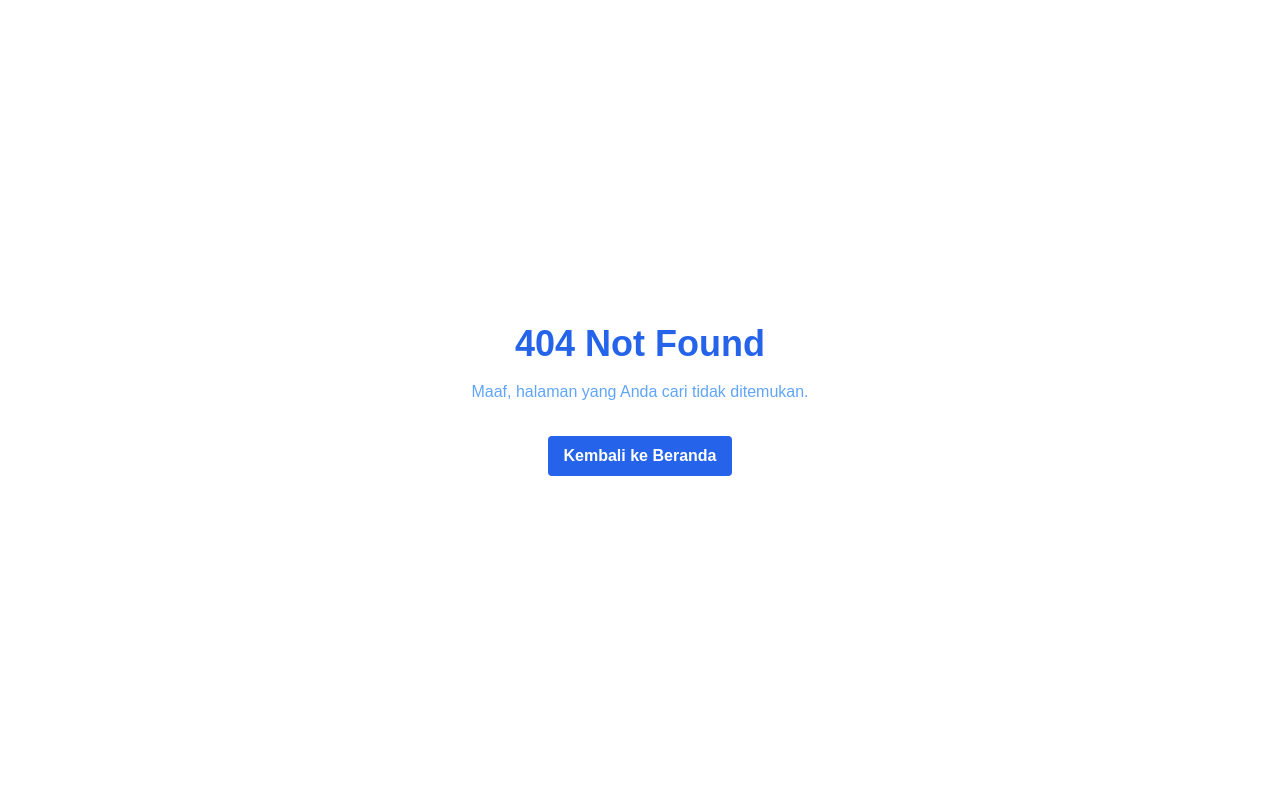
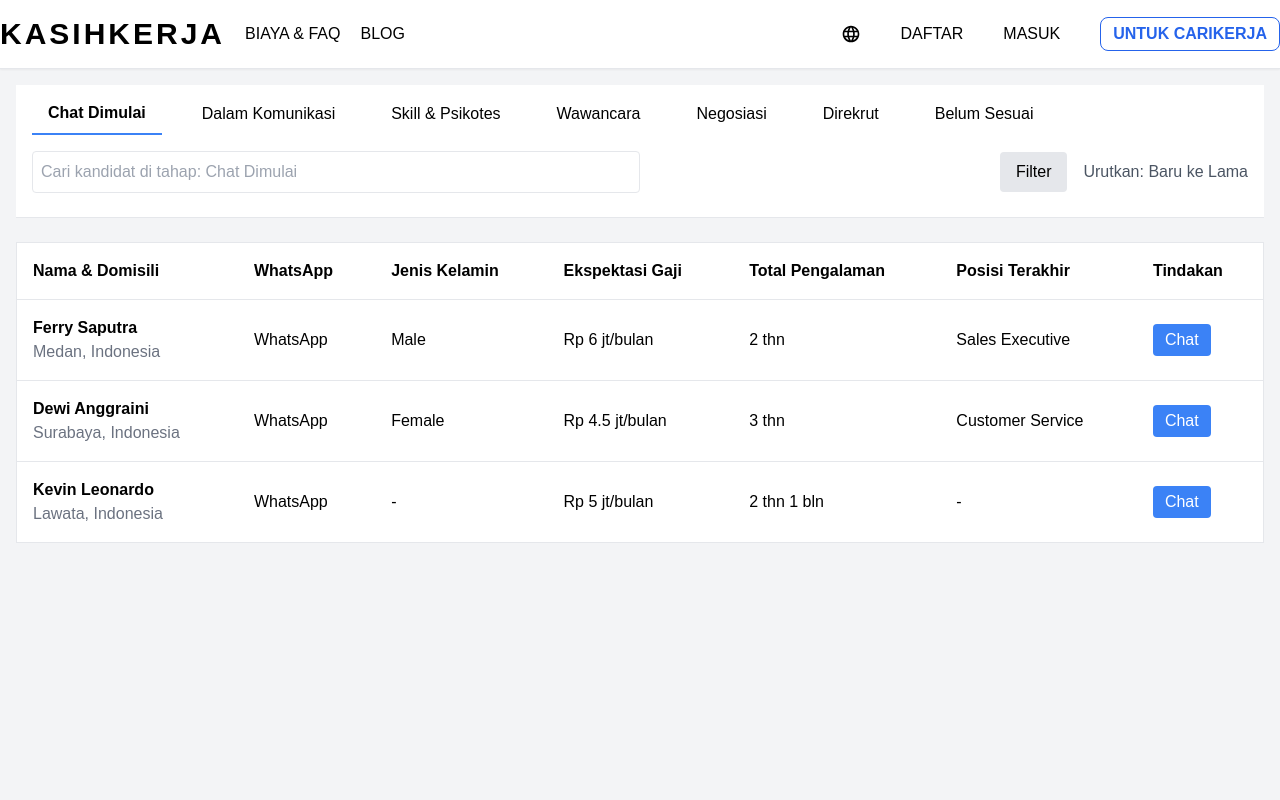
Before and after one commit to kangzBredz04/carikerja, a React (Vite) app in the folder frontend/: page /employe/candidate in a window 1280 px wide. Before the commit this address had no page. Shown: the top 800 px of the page. Built offline with nearby package versions, Linux system fonts and the light colour scheme; no server answers; a web font is replaced by a local one.

Commit message:
update project

```diff
--- a/frontend/src/components/JobCardDashboard.tsx
+++ b/frontend/src/components/JobCardDashboard.tsx
@@ -2,7 +2,7 @@ import { Job } from "../types/Job";
 import { FaClock, FaCalendarAlt } from "react-icons/fa";
 import { IoLocationSharp } from "react-icons/io5";
 import { api } from "../utils";
-import { useNavigate } from "react-router-dom";
+import { Link, useNavigate } from "react-router-dom";
 
 export default function JobCardDashboard({ job }: { job: Job }) {
   const { jobTitle, jobType, location, createdAt, applicants, id } = job;
@@ -41,9 +41,12 @@ export default function JobCardDashboard({ job }: { job: Job }) {
 
       {/* Action Buttons */}
       <div className="flex justify-end gap-2">
-        <button className="bg-blue-500 text-white py-1 w-1/4 rounded hover:bg-blue-600">
+        <Link
+          to="/employe/candidate"
+          className="bg-blue-500 flex flex-col items-center text-white py-1 w-1/4 rounded hover:bg-blue-600"
+        >
           Kelola Pelamar
-        </button>
+        </Link>
         <button
           onClick={() => navigate("/employe/add-job", { state: { job } })}
           className="bg-yellow-500 text-white py-1 w-1/4 rounded hover:bg-yellow-600"
--- a/frontend/src/main.tsx
+++ b/frontend/src/main.tsx
@@ -22,6 +22,7 @@ import Dashboard from "./pages/employer/Dashboard.tsx";
 import BiayaFaqPage from "./pages/employer/BiayaFaqPage.tsx";
 import BlogPage from "./pages/employer/BlogPage.tsx";
 import AddJob from "./pages/employer/AddJob.tsx";
+import CandidatePage from "./pages/employer/CandidatePage.tsx";
 
 const router = createBrowserRouter([
   {
@@ -93,6 +94,10 @@ const router = createBrowserRouter([
         element: <AddJob />,
       },
       {
+        path: "/employe/candidate",
+        element: <CandidatePage />,
+      },
+      {
         path: "/employe/register",
         element: <RegisterFormEmploye />,
       },
--- a/frontend/src/pages/employer/AddJob.tsx
+++ b/frontend/src/pages/employer/AddJob.tsx
@@ -93,8 +93,12 @@ export default function TambahJob() {
         window.location.href = "/employe/dashboard"; // Arahkan ke dashboard setelah update
       } else {
         // Lakukan tambah data jika formData.id tidak ada
-        await api.post("/jobs", formData);
-        alert("Data lowongan kerja berhasil ditambah");
+        console.log("masuk");
+
+        await api
+          .post("/jobs", formData)
+          .then(() => alert("Data lowongan kerja berhasil ditambah"))
+          .catch((err) => console.log(err));
         window.location.href = "/employe/dashboard"; // Arahkan ke dashboard setelah tambah
       }
 
--- /dev/null
+++ b/frontend/src/pages/employer/CandidatePage.tsx
@@ -0,0 +1,324 @@
+import { useState } from "react";
+
+interface Candidate {
+  name: string;
+  location: string;
+  whatsapp: string;
+  gender: string;
+  salaryExpectation: string;
+  experience: string;
+  lastPosition: string;
+  status: string;
+  createdAt: string; // Date field to sort candidates by time (dummy data)
+}
+
+const dummyData: Candidate[] = [
+  // Chat Dimulai
+  {
+    name: "Kevin Leonardo",
+    location: "Lawata, Indonesia",
+    whatsapp: "WhatsApp",
+    gender: "-",
+    salaryExpectation: "Rp 5 jt/bulan",
+    experience: "2 thn 1 bln",
+    lastPosition: "-",
+    status: "Chat Dimulai",
+    createdAt: "2023-08-01",
+  },
+  {
+    name: "Dewi Anggraini",
+    location: "Surabaya, Indonesia",
+    whatsapp: "WhatsApp",
+    gender: "Female",
+    salaryExpectation: "Rp 4.5 jt/bulan",
+    experience: "3 thn",
+    lastPosition: "Customer Service",
+    status: "Chat Dimulai",
+    createdAt: "2023-08-02",
+  },
+  {
+    name: "Ferry Saputra",
+    location: "Medan, Indonesia",
+    whatsapp: "WhatsApp",
+    gender: "Male",
+    salaryExpectation: "Rp 6 jt/bulan",
+    experience: "2 thn",
+    lastPosition: "Sales Executive",
+    status: "Chat Dimulai",
+    createdAt: "2023-08-03",
+  },
+
+  // Dalam Komunikasi
+  {
+    name: "Rina Wijaya",
+    location: "Jakarta, Indonesia",
+    whatsapp: "WhatsApp",
+    gender: "Female",
+    salaryExpectation: "Rp 7 jt/bulan",
+    experience: "3 thn",
+    lastPosition: "Marketing Manager",
+    status: "Dalam Komunikasi",
+    createdAt: "2023-07-25",
+  },
+  {
+    name: "Andri Firmansyah",
+    location: "Malang, Indonesia",
+    whatsapp: "WhatsApp",
+    gender: "Male",
+    salaryExpectation: "Rp 6.5 jt/bulan",
+    experience: "4 thn",
+    lastPosition: "Graphic Designer",
+    status: "Dalam Komunikasi",
+    createdAt: "2023-07-20",
+  },
+  {
+    name: "Wulan Pertiwi",
+    location: "Yogyakarta, Indonesia",
+    whatsapp: "WhatsApp",
+    gender: "Female",
+    salaryExpectation: "Rp 5.5 jt/bulan",
+    experience: "3.5 thn",
+    lastPosition: "Content Writer",
+    status: "Dalam Komunikasi",
+    createdAt: "2023-07-28",
+  },
+
+  // Skill & Psikotes
+  {
+    name: "Budi Santoso",
+    location: "Bandung, Indonesia",
+    whatsapp: "WhatsApp",
+    gender: "Male",
+    salaryExpectation: "Rp 6 jt/bulan",
+    experience: "5 thn",
+    lastPosition: "Software Engineer",
+    status: "Skill & Psikotes",
+    createdAt: "2023-06-20",
+  },
+  {
+    name: "Lina Syafitri",
+    location: "Semarang, Indonesia",
+    whatsapp: "WhatsApp",
+    gender: "Female",
+    salaryExpectation: "Rp 5.5 jt/bulan",
+    experience: "4 thn",
+    lastPosition: "HR Manager",
+    status: "Skill & Psikotes",
+    createdAt: "2023-06-25",
+  },
+  {
+    name: "Agus Hartono",
+    location: "Banten, Indonesia",
+    whatsapp: "WhatsApp",
+    gender: "Male",
+    salaryExpectation: "Rp 7 jt/bulan",
+    experience: "6 thn",
+    lastPosition: "Project Manager",
+    status: "Skill & Psikotes",
+    createdAt: "2023-06-22",
+  },
+
+  // Wawancara
+  {
+    name: "Siti Nurhaliza",
+    location: "Bali, Indonesia",
+    whatsapp: "WhatsApp",
+    gender: "Female",
+    salaryExpectation: "Rp 4 jt/bulan",
+    experience: "1 thn",
+    lastPosition: "Admin",
+    status: "Wawancara",
+    createdAt: "2023-08-15",
+  },
+  {
+    name: "Dimas Setiawan",
+    location: "Jakarta, Indonesia",
+    whatsapp: "WhatsApp",
+    gender: "Male",
+    salaryExpectation: "Rp 5.5 jt/bulan",
+    experience: "3 thn",
+    lastPosition: "Operations Supervisor",
+    status: "Wawancara",
+    createdAt: "2023-08-10",
+  },
+  {
+    name: "Ayu Lestari",
+    location: "Bali, Indonesia",
+    whatsapp: "WhatsApp",
+    gender: "Female",
+    salaryExpectation: "Rp 6 jt/bulan",
+    experience: "2 thn",
+    lastPosition: "Finance Analyst",
+    status: "Wawancara",
+    createdAt: "2023-08-12",
+  },
+
+  // Negosiasi
+  {
+    name: "Andi Pratama",
+    location: "Surabaya, Indonesia",
+    whatsapp: "WhatsApp",
+    gender: "Male",
+    salaryExpectation: "Rp 5.5 jt/bulan",
+    experience: "4 thn",
+    lastPosition: "HR Specialist",
+    status: "Negosiasi",
+    createdAt: "2023-08-05",
+  },
+  {
+    name: "Lina Wijaya",
+    location: "Jakarta, Indonesia",
+    whatsapp: "WhatsApp",
+    gender: "Female",
+    salaryExpectation: "Rp 6.5 jt/bulan",
+    experience: "5 thn",
+    lastPosition: "Marketing Specialist",
+    status: "Negosiasi",
+    createdAt: "2023-08-03",
+  },
+  {
+    name: "Doni Kusuma",
+    location: "Bogor, Indonesia",
+    whatsapp: "WhatsApp",
+    gender: "Male",
+    salaryExpectation: "Rp 7 jt/bulan",
+    experience: "6 thn",
+    lastPosition: "Business Analyst",
+    status: "Negosiasi",
+    createdAt: "2023-08-01",
+  },
+];
+
+export default function CandidatePage() {
+  const [candidates] = useState<Candidate[]>(dummyData);
+  const [searchQuery, setSearchQuery] = useState("");
+  const [sortOrder, setSortOrder] = useState<"newest" | "oldest">("newest");
+  const [activeTab, setActiveTab] = useState("Chat Dimulai");
+
+  const handleSearch = (e: React.ChangeEvent<HTMLInputElement>) => {
+    setSearchQuery(e.target.value);
+  };
+
+  const handleSortOrder = () => {
+    setSortOrder(sortOrder === "newest" ? "oldest" : "newest");
+  };
+
+  const filteredCandidates = candidates
+    .filter((candidate) =>
+      candidate.name.toLowerCase().includes(searchQuery.toLowerCase())
+    )
+    .filter((candidate) => candidate.status === activeTab)
+    .sort((a, b) => {
+      if (sortOrder === "newest") {
+        return (
+          new Date(b.createdAt).getTime() - new Date(a.createdAt).getTime()
+        );
+      } else {
+        return (
+          new Date(a.createdAt).getTime() - new Date(b.createdAt).getTime()
+        );
+      }
+    });
+
+  return (
+    <div className="min-h-screen bg-gray-100 p-4">
+      {/* Sticky Tabs */}
+      <div className="sticky top-[68px] bg-white z-10 border-b mb-6 px-4 py-2">
+        <div className="flex space-x-6">
+          {[
+            "Chat Dimulai",
+            "Dalam Komunikasi",
+            "Skill & Psikotes",
+            "Wawancara",
+            "Negosiasi",
+            "Direkrut",
+            "Belum Sesuai",
+          ].map((tab) => (
+            <button
+              key={tab}
+              className={`py-2 px-4 ${
+                activeTab === tab
+                  ? "border-b-2 border-blue-500 font-semibold"
+                  : ""
+              }`}
+              onClick={() => setActiveTab(tab)}
+            >
+              {tab}
+            </button>
+          ))}
+        </div>
+
+        {/* Sticky Search and Filter */}
+        <div className="flex justify-between items-center mt-4 mb-4">
+          <input
+            type="text"
+            placeholder={`Cari kandidat di tahap: ${activeTab}`}
+            className="p-2 border rounded w-1/2"
+            value={searchQuery}
+            onChange={handleSearch}
+          />
+          <div className="flex space-x-4 items-center">
+            <button
+              className="py-2 px-4 bg-gray-200 rounded"
+              onClick={handleSortOrder}
+            >
+              Filter
+            </button>
+            <span className="text-gray-600">
+              Urutkan:{" "}
+              {sortOrder === "newest" ? "Baru ke Lama" : "Lama ke Baru"}
+            </span>
+          </div>
+        </div>
+      </div>
+
+      {/* Candidates Table */}
+      <div className="overflow-x-auto">
+        <table className="min-w-full bg-white border border-gray-200">
+          <thead>
+            <tr>
+              <th className="p-4 text-left">Nama & Domisili</th>
+              <th className="p-4 text-left">WhatsApp</th>
+              <th className="p-4 text-left">Jenis Kelamin</th>
+              <th className="p-4 text-left">Ekspektasi Gaji</th>
+              <th className="p-4 text-left">Total Pengalaman</th>
+              <th className="p-4 text-left">Posisi Terakhir</th>
+              <th className="p-4 text-left">Tindakan</th>
+            </tr>
+          </thead>
+          <tbody>
+            {filteredCandidates.map((candidate, index) => (
+              <tr key={index} className="border-t">
+                <td className="p-4">
+                  <div>
+                    <span className="font-semibold">{candidate.name}</span>
+                    <div className="text-gray-500">{candidate.location}</div>
+                  </div>
+                </td>
+                <td className="p-4">{candidate.whatsapp}</td>
+                <td className="p-4">{candidate.gender}</td>
+                <td className="p-4">{candidate.salaryExpectation}</td>
+                <td className="p-4">{candidate.experience}</td>
+                <td className="p-4">{candidate.lastPosition}</td>
+                <td className="p-4">
+                  <button className="py-1 px-3 bg-blue-500 text-white rounded">
+                    Chat
+                  </button>
+                </td>
+              </tr>
+            ))}
+          </tbody>
+        </table>
+      </div>
+
+      {/* Message if no more candidates */}
+      {filteredCandidates.length === 0 && (
+        <div className="flex justify-center items-center min-h-[200px] mt-8">
+          <h1 className="text-xl font-semibold text-gray-600">
+            Tidak ada kandidat yang ditemukan
+          </h1>
+        </div>
+      )}
+    </div>
+  );
+}
--- a/frontend/src/pages/employer/Dashboard.tsx
+++ b/frontend/src/pages/employer/Dashboard.tsx
@@ -13,6 +13,7 @@ export default function Dashboard() {
         Daftar Lowongan Kerja
       </h1>
 
+      {jobs?.filter((job) => job.employer?.id == employeId).length > 0 ? (
         <div className="grid grid-cols-1 md:grid-cols-2 lg:grid-cols-2 gap-6">
           {jobs
             ?.filter((job) => job.employer?.id == employeId)
@@ -20,11 +21,13 @@ export default function Dashboard() {
               <JobCardDashboard key={job.id} job={job} />
             ))}
         </div>
-      <div className="flex justify-center items-center min-h-[200px] mt-8">
+      ) : (
+        <div className="flex justify-center items-center min-h-[200px]">
           <h1 className="text-xl font-semibold text-gray-600">
-          Anda telah mencapai batas maksimal
+            Perusahaan belum membuka lowongan pekerjaan
           </h1>
         </div>
+      )}
     </div>
   );
 }
```
Lines whose indentation alone changed are shown as unchanged.
